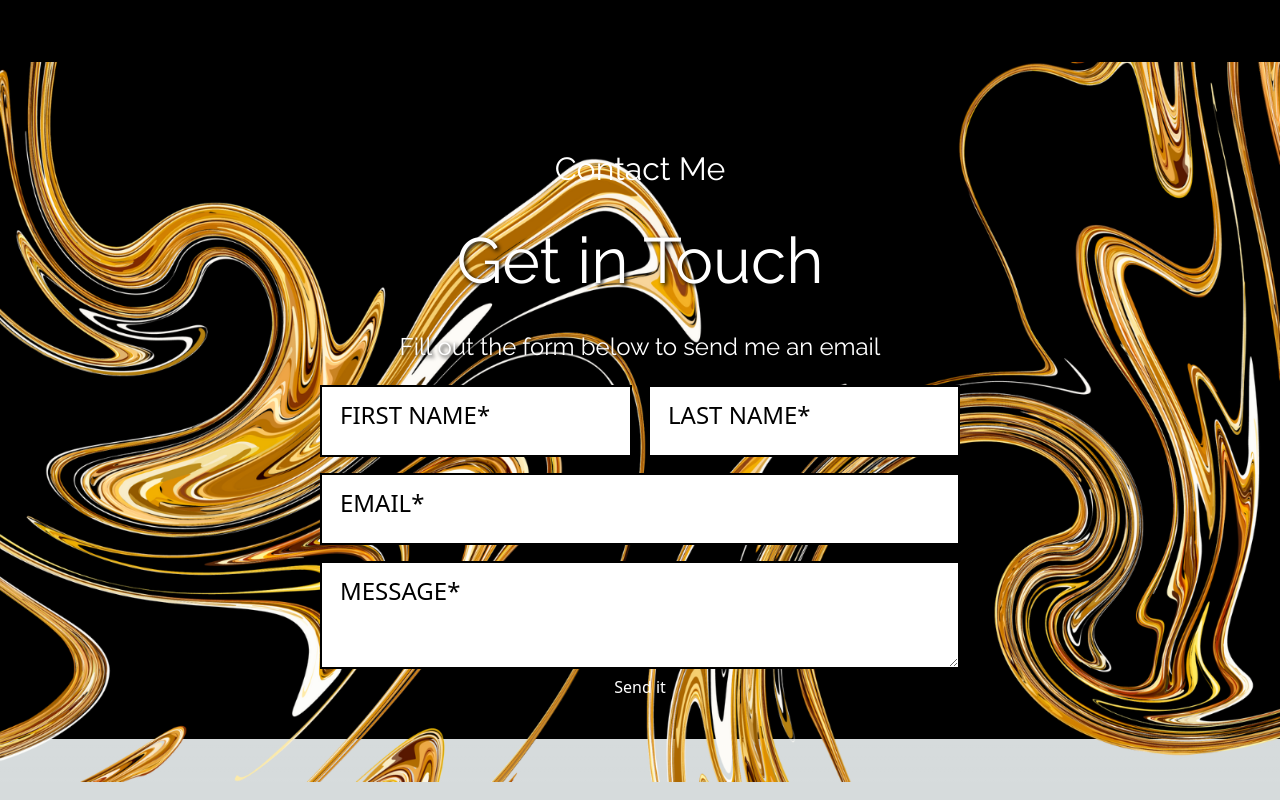
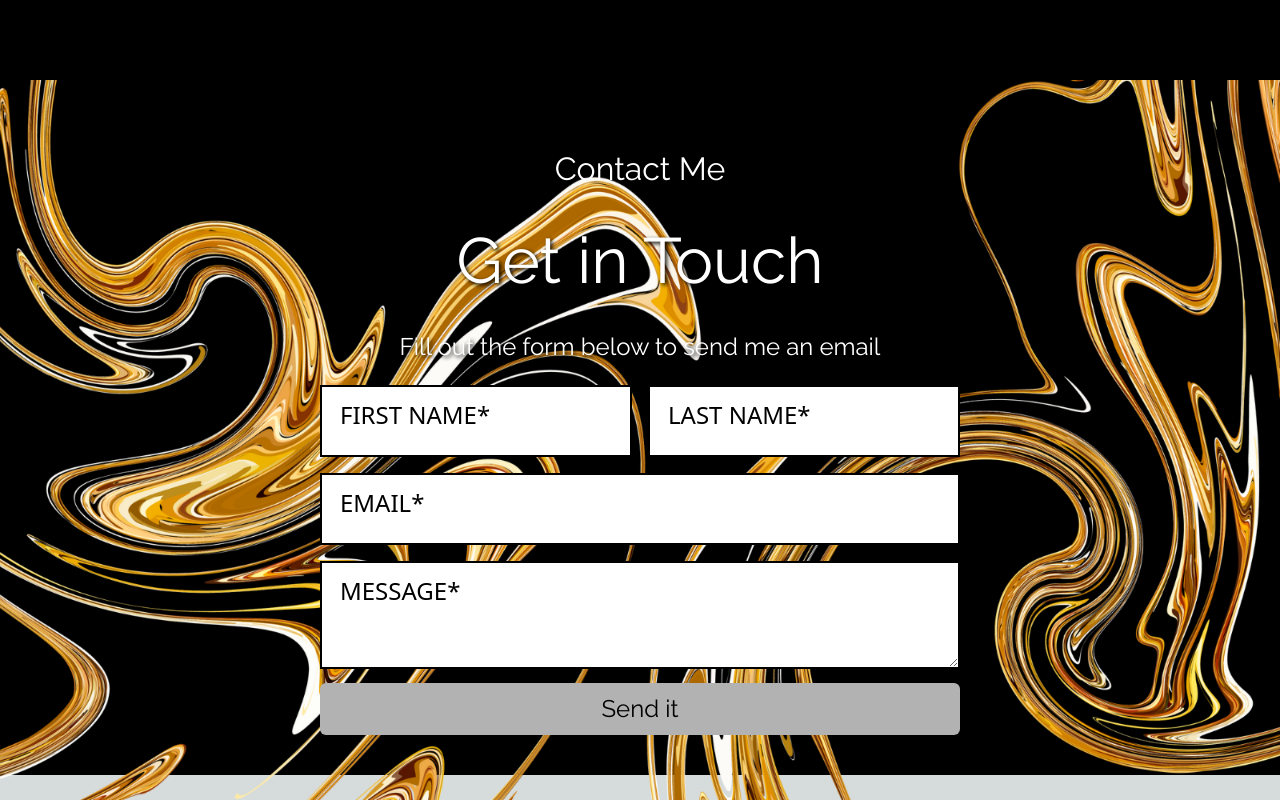
Before and after one commit to zimcrom/2023-Portfolio, a Next.js app: page / in a window 1280 px wide. Shown: the part 2103-2903 px from the top of the page. Built offline with nearby package versions, Linux system fonts and the light colour scheme.

Commit message:
fixes to form font and submission

```diff
--- a/components/Contact/Contact.tsx
+++ b/components/Contact/Contact.tsx
@@ -88,6 +88,7 @@ const Contact: React.FunctionComponent<{
           action="https://formspree.io/f/mdoqvylq"
           className="flex flex-col"
           method="POST"
+          target="_blank"
         >
           <div className="w-full flex lg:flex-row flex-col gap-4 justify-between">
             <FirstName
@@ -125,7 +126,9 @@ const Contact: React.FunctionComponent<{
             />
           </div>
 
-          <button type="submit">Send it</button>
+          <button type="submit"  className="bg-lightGray rounded-md px-4 py-2 mt-2 text-black hover:bg-darkGray font-raleway text-2xl">
+            Send it
+          </button>
         </form>
       </div>
     </div>
--- a/components/FormFields/Email/Email.tsx
+++ b/components/FormFields/Email/Email.tsx
@@ -42,7 +42,7 @@ function EmailField({
         <input
           id="003"
           aria-describedby="emailError"
-          className={`formInput font-futura w-full border-2 border-black py-3 px-5 text-2xl text-black outline-[#F7941D] ${
+          className={`formInput font-raleway w-full border-2 border-black py-3 px-5 text-2xl text-black outline-[#F7941D] ${
             labelStyle === 'inside' ? 'bg-formInput py-3 md:py-4' : 'bg-form py-2 md:py-3'
           }`}
           onFocus={() => {
--- a/components/FormFields/FirstName/FirstName.tsx
+++ b/components/FormFields/FirstName/FirstName.tsx
@@ -38,7 +38,7 @@ function FirstName({
         <input
           id="firstName"
           aria-describedby="firstNameError"
-          className={`formInput font-futura w-full border-2 border-black py-3 px-5 text-2xl text-black outline-[#F7941D] ${
+          className={`formInput font-raleway w-full border-2 border-black py-3 px-5 text-2xl text-black outline-[#F7941D] ${
             labelStyle === "inside"
               ? "bg-formInput py-3 md:py-4"
               : "bg-form py-2 md:py-3"
--- a/components/FormFields/FormInput/FormInput.tsx
+++ b/components/FormFields/FormInput/FormInput.tsx
@@ -44,7 +44,7 @@ function FormInput({
         <textarea
           id={id}
           aria-describedby={errorMsg}
-          className={`formInput font-futura w-full border-2 border-black py-3 px-5 text-2xl text-black outline-[#F7941D] ${
+          className={`formInput font-raleway w-full border-2 border-black py-3 px-5 text-2xl text-black outline-[#F7941D] ${
             labelStyle === 'inside' ? 'bg-formInput py-3 md:py-4' : 'bg-form py-2 md:py-3'
           }`}
           onFocus={() => {
--- a/components/FormFields/LastName/LastName.tsx
+++ b/components/FormFields/LastName/LastName.tsx
@@ -38,7 +38,7 @@ function LastName({
         <input
           id="LastName"
           aria-describedby="LastNameError"
-          className={`formInput font-futura w-full border-2 border-black py-3 px-5 text-2xl text-black outline-[#F7941D] ${
+          className={`formInput font-raleway w-full border-2 border-black py-3 px-5 text-2xl text-black outline-[#F7941D] ${
             labelStyle === "inside"
               ? "bg-formInput py-3 md:py-4"
               : "bg-form py-2 md:py-3"
```
